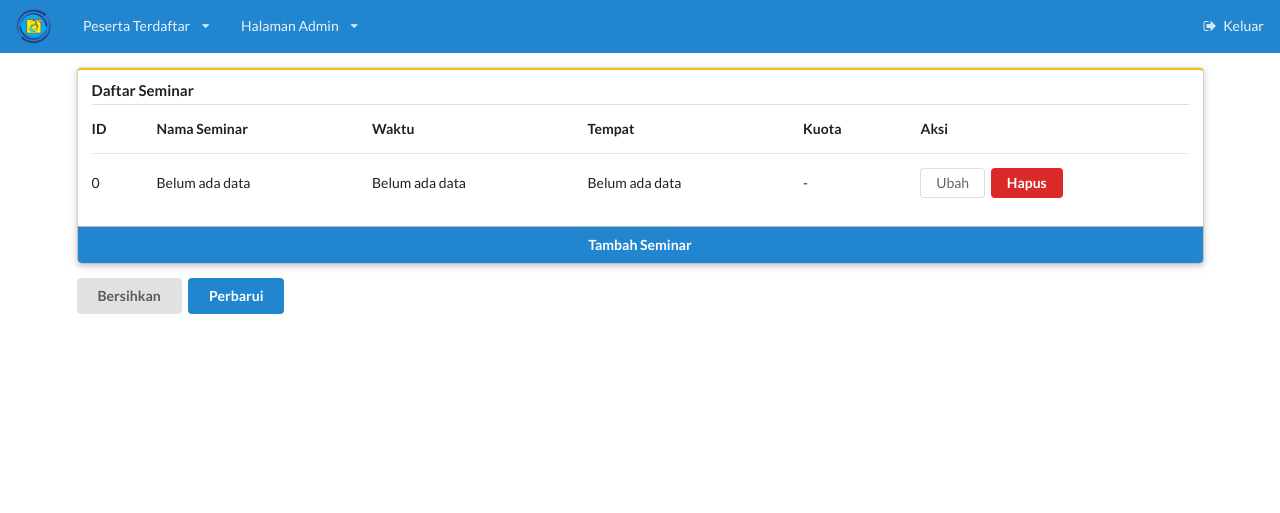
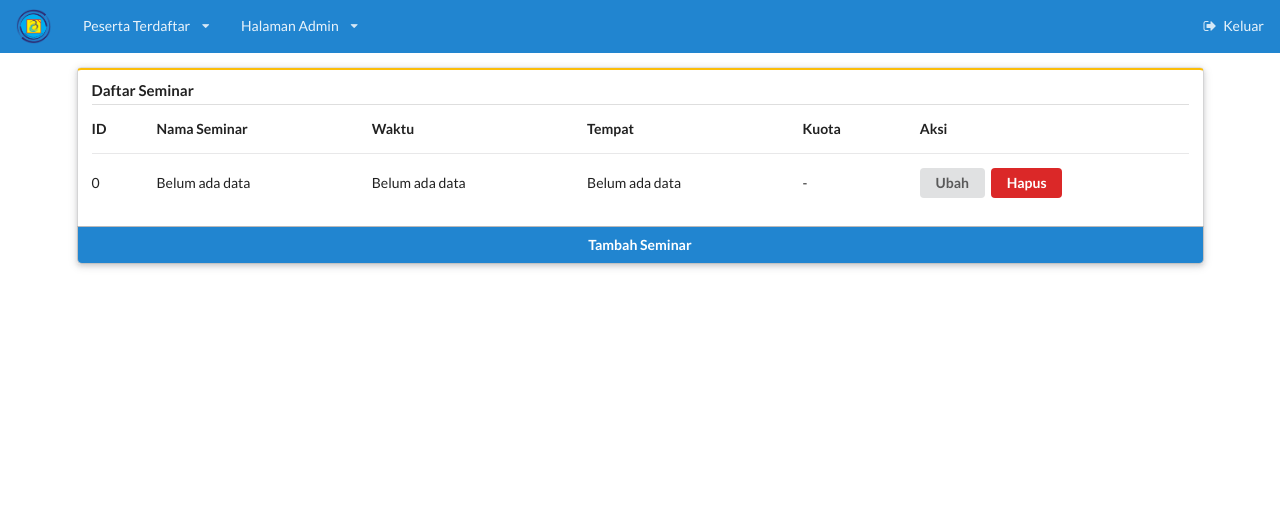
Before and after one commit to hnihsan/SistemPendaftaranPeserta, a PHP site: page /Seminar.php in a window 1280 px wide. Shown: the top 513 px of the page. Run offline with PHP 8.4, Linux system fonts and the light colour scheme; style sheets or scripts are compiled from the project's sources.

Commit message:
Memperbaiki tampilan

```diff
--- a/Pengguna.php
+++ b/Pengguna.php
@@ -27,7 +27,7 @@ date_default_timezone_set("Asia/Jakarta");
       <div class="ui raised segments">
         <div class="ui yellow segment">
           <h4 class="ui dividing header">Daftar Pengguna</h4>
-          <table class="ui padded selectable very basic table" id="table1">
+          <table class="ui padded selectable very basic unstackable table" id="table1">
             <thead>
               <tr>
                 <th>ID</th>
@@ -43,7 +43,7 @@ date_default_timezone_set("Asia/Jakarta");
                 <td>Belum ada data</td>
                 <td>Belum ada data</td>
                 <td>Belum ada data</td>
-                <td><a class="ui compact basic ubah button">Ubah</a></td>
+                <td><a class="ui compact ubah button">Ubah</a></td>
               </tr>
             </tbody>
           </table>
--- a/Seminar.php
+++ b/Seminar.php
@@ -27,7 +27,7 @@ date_default_timezone_set("Asia/Jakarta");
       <div class="ui raised segments">
         <div class="ui yellow attached segment">
           <h4 class="ui dividing header">Daftar Seminar</h4>
-          <table class="ui padded selectable very basic table" id="table1">
+          <table class="ui padded selectable very basic unstackable table" id="table1">
             <thead>
               <tr>
                 <th>ID</th>
@@ -46,7 +46,7 @@ date_default_timezone_set("Asia/Jakarta");
                 <td>Belum ada data</td>
                 <td>-</td>
                 <td>
-                  <a class="ui compact basic ubah button">Ubah</a>
+                  <a class="ui compact ubah button">Ubah</a>
                   <a class="ui compact negative button">Hapus</a>
                 </td>
               </tr>
@@ -134,7 +134,6 @@ date_default_timezone_set("Asia/Jakarta");
               <div class="field">
                 <label for="email">Narasumber</label>
                 <input id="narasumber" type="text" name="narasumber" required="" onkeypress="return (event.charCode >= 65 && event.charCode <= 90) || (event.charCode >= 96 && event.charCode <= 122) || (event.charCode >= 32 && event.charCode <= 32)">
-                </div>
               </div>
             </div>
           </form>
```
Also changed, not shown: Peserta.php (+4 -14 lines).
